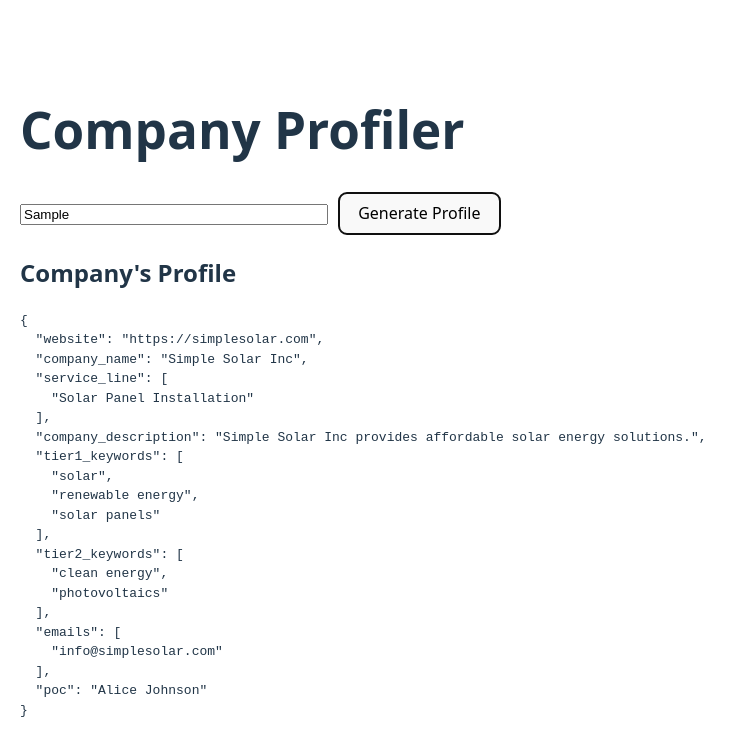
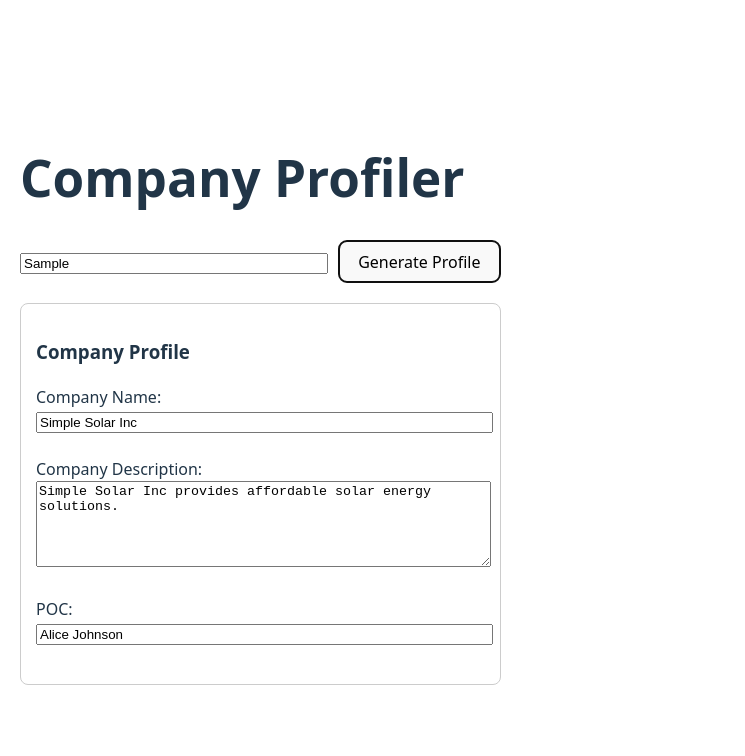
Before and after one commit to MatheusHartschuh/company-profiler, a React (Vite) app: page / in a window 1280 px wide. Both pictures are taken after typing "Sample" into the empty fields and a click on the button "Generate Profile". Shown: the top 756 px of the page, without its empty margins (0-745 px from the left). Built offline with nearby package versions, Linux system fonts and the light colour scheme; no server answers.

Commit message:
feat: Create ProfileCard component

```diff
--- a/src/App.tsx
+++ b/src/App.tsx
@@ -1,6 +1,7 @@
 import { useState } from 'react';
 import { generateCompanyProfile } from './services/gptService';
 import { mockCompanyProfiles } from './mock/companyProfiles';
+import { ProfileCard } from './components/profileCard';
 
 function App() {
   const [website, setWebsite] = useState('');
@@ -14,7 +15,10 @@ function App() {
     try {
       let data;
       if (useMock) {
-        data = mockCompanyProfiles[0];
+        const foundProfile = mockCompanyProfiles.find(
+          (company) => company.website.toLowerCase() === website.toLowerCase()
+        );
+        data = foundProfile || mockCompanyProfiles[0];
       } else {
         data = await generateCompanyProfile(website);
       }
@@ -24,6 +28,10 @@ function App() {
       alert('Error generating profile');
     }
     setLoading(false);
+  };
+
+  const handleProfileChange = (updatedProfile: any) => {
+    setProfile(updatedProfile);
   };
 
   return (
@@ -41,10 +49,10 @@ function App() {
 
       {profile && (
         <div style={{ marginTop: 20 }}>
-          <h2>Company's Profile</h2>
-          <pre>{JSON.stringify(profile, null, 2)}</pre>
+          <ProfileCard profile={profile} onProfileChange={handleProfileChange} />
         </div>
       )}
+
     </div>
   );
 }
--- /dev/null
+++ b/src/components/profileCard.tsx
@@ -0,0 +1,73 @@
+import React, { useState, useEffect } from 'react';
+
+interface CompanyProfile {
+    company_name: string;
+    company_description: string;
+    tier1_keywords: string[];
+    tier2_keywords: string[];
+    emails: string[];
+    poc: string;
+    service_line: string[];
+}
+
+interface ProfileCardProps {
+    profile: CompanyProfile;
+    onProfileChange: (updatedProfile: CompanyProfile) => void;
+}
+
+export const ProfileCard: React.FC<ProfileCardProps> = ({ profile, onProfileChange }) => {
+    const [localProfile, setLocalProfile] = useState(profile);
+
+    useEffect(() => {
+        setLocalProfile(profile);
+    }, [profile]);
+
+    const handleChange = (field: keyof CompanyProfile, value: any) => {
+        const updated = { ...localProfile, [field]: value };
+        setLocalProfile(updated);
+        onProfileChange(updated);
+    };
+
+    return (
+        <div style={{ border: '1px solid #ccc', padding: 15, borderRadius: 8, maxWidth: 600 }}>
+            <h3>Company Profile</h3>
+
+            <label>
+                Company Name:<br />
+                <input
+                    type="text"
+                    value={localProfile.company_name}
+                    onChange={(e) => handleChange('company_name', e.target.value)}
+                    style={{ width: '100%' }}
+                />
+            </label>
+
+            <br /><br />
+
+            <label>
+                Company Description:<br />
+                <textarea
+                    value={localProfile.company_description}
+                    onChange={(e) => handleChange('company_description', e.target.value)}
+                    style={{ width: '100%', height: 80 }}
+                />
+            </label>
+
+            <br /><br />
+
+            <label>
+                POC:<br />
+                <input
+                    type="text"
+                    value={localProfile.poc}
+                    onChange={(e) => handleChange('poc', e.target.value)}
+                    style={{ width: '100%' }}
+                />
+            </label>
+
+            <br /><br />
+
+
+        </div>
+    );
+};
```
